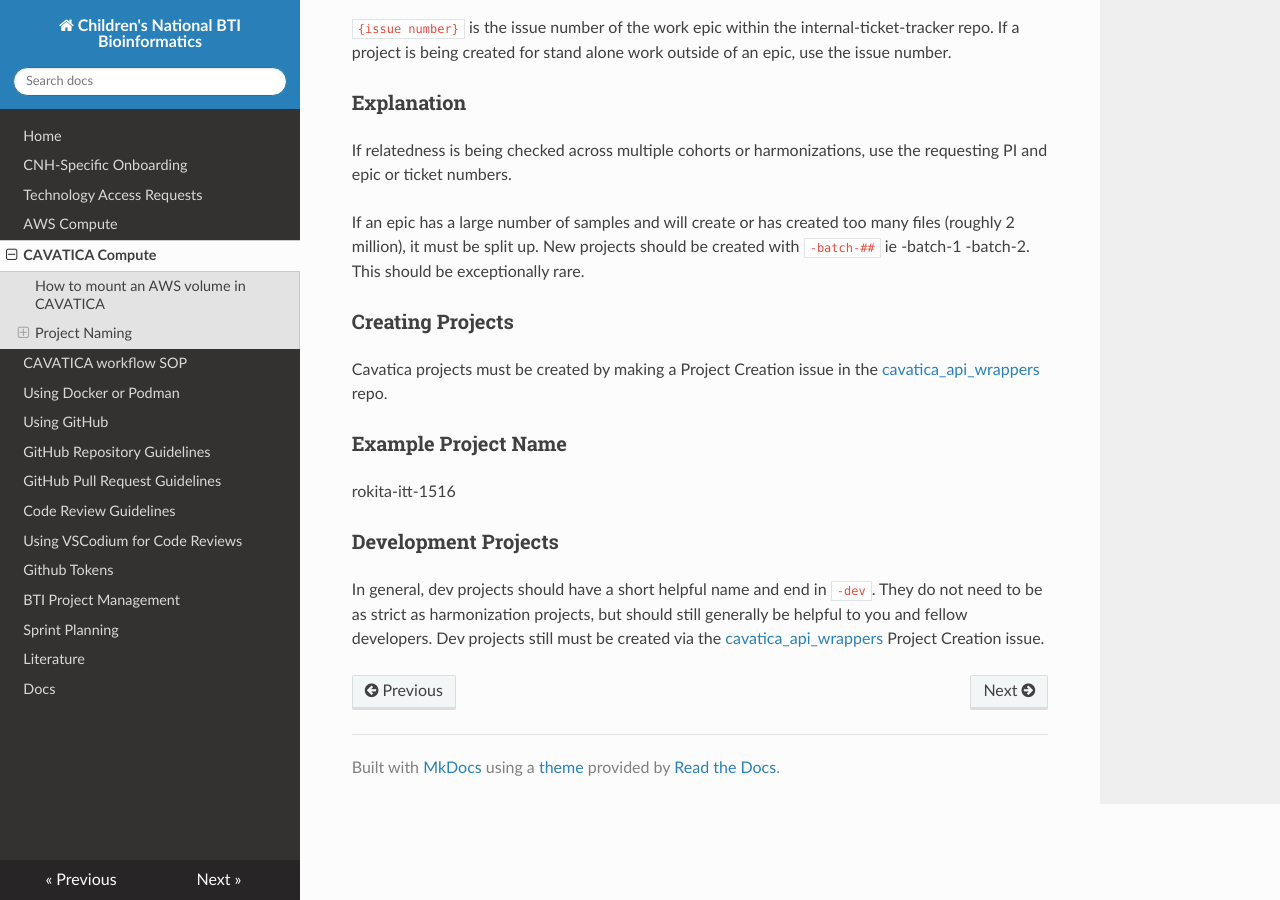
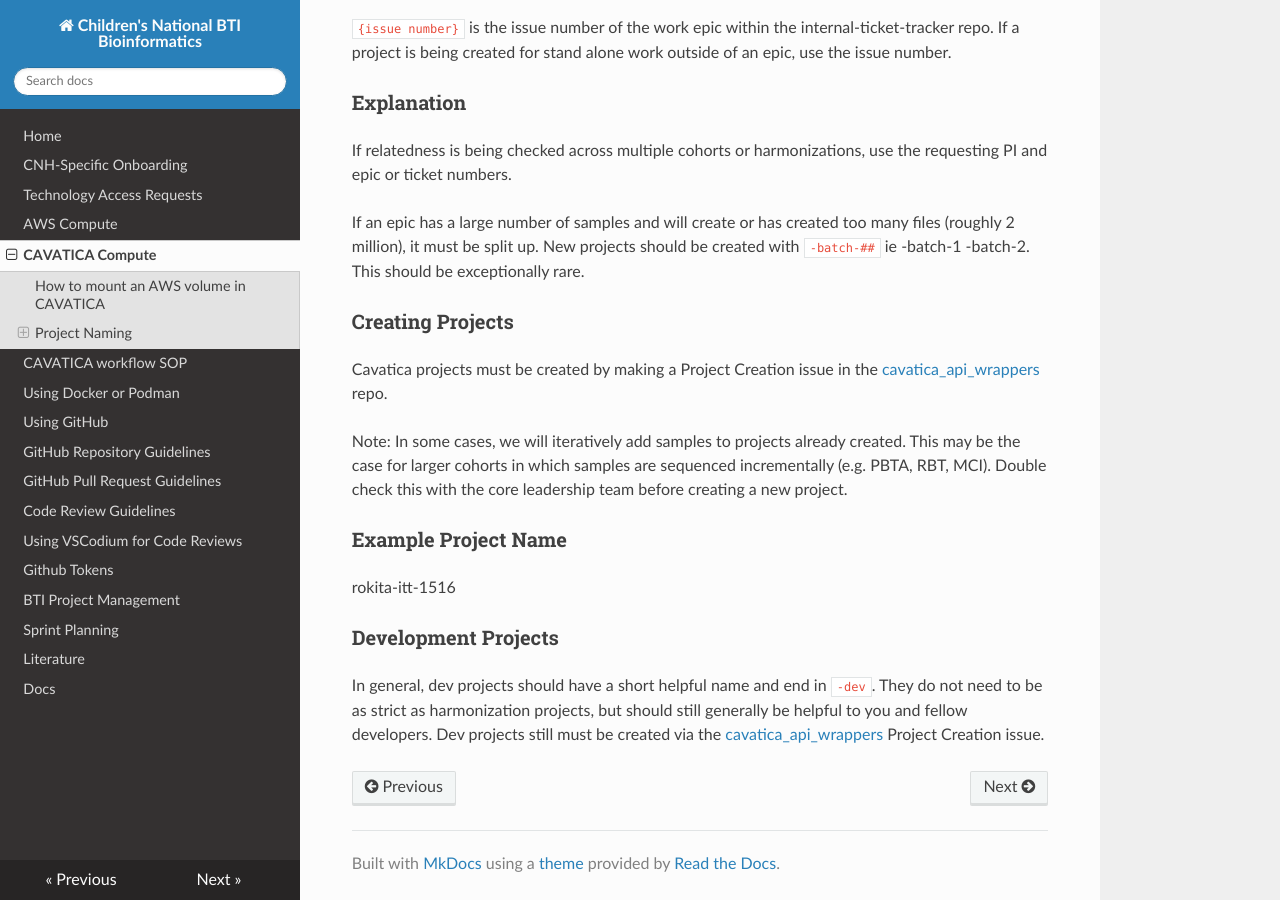
Before and after one commit to childrens-bti/bti-bfx-docs, an MkDocs documentation site: the page built from docs/cavatica.md, in a window 1280 px wide and 900 px high, scrolled down 1461 px. Built offline with MkDocs 1.6.1, drawn with Linux system fonts in a browser that asks for light colours; nearby versions of some CDN libraries.

Commit message:
update cavatica section for incremental samples

```diff
--- a/docs/cavatica.md
+++ b/docs/cavatica.md
@@ -54,6 +54,10 @@ New projects should be created with `-batch-##` ie -batch-1 -batch-2. This shoul
 
 Cavatica projects must be created by making a Project Creation issue in the [cavatica_api_wrappers](https://github.com/childrens-bti/cavatica_api_wrappers/issues) repo.
 
+Note: In some cases, we will iteratively add samples to projects already created.
+This may be the case for larger cohorts in which samples are sequenced incrementally (e.g. PBTA, RBT, MCI).
+Double check this with the core leadership team before creating a new project.
+
 ### Example Project Name
 
 rokita-itt-1516
```
